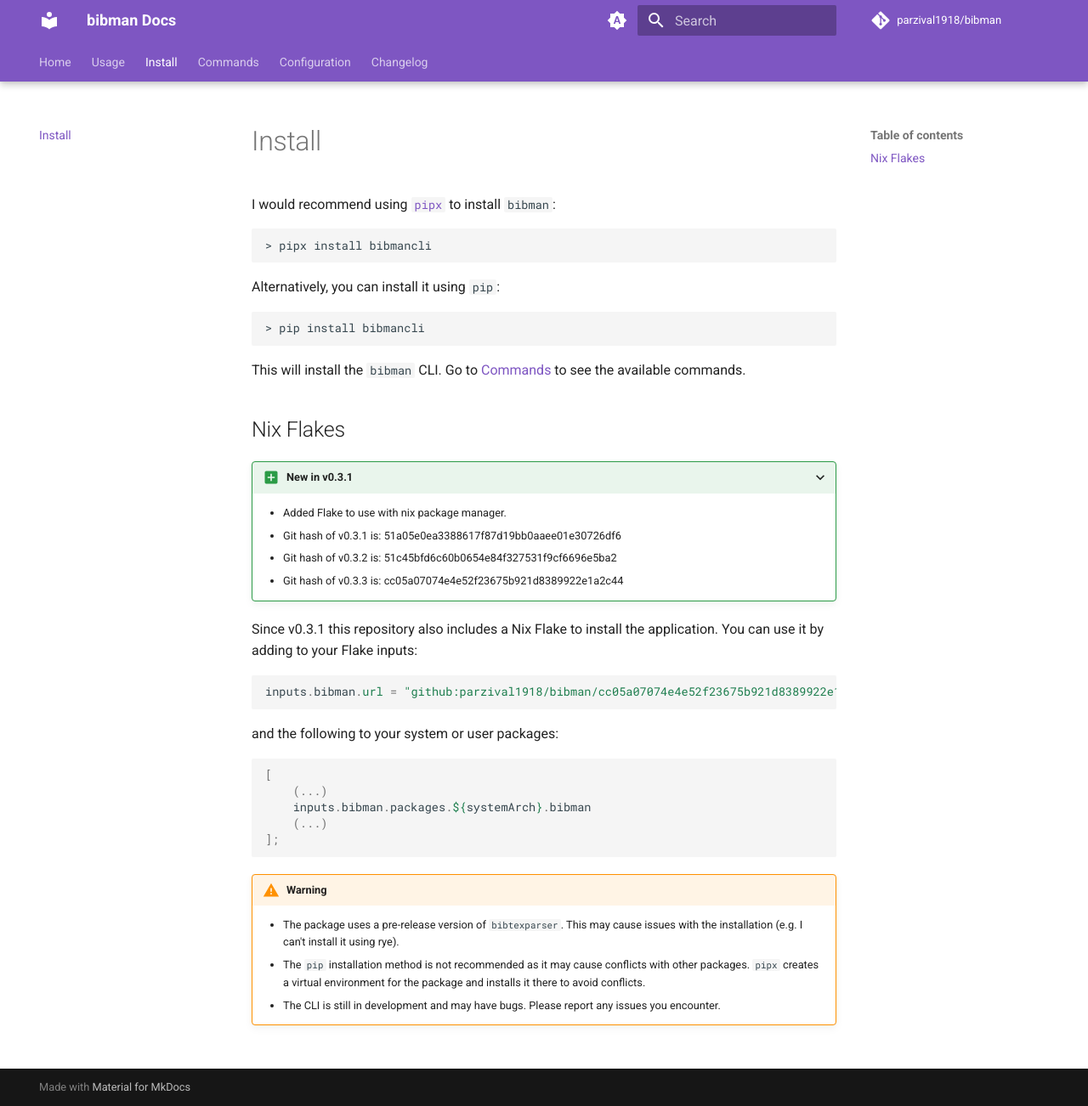
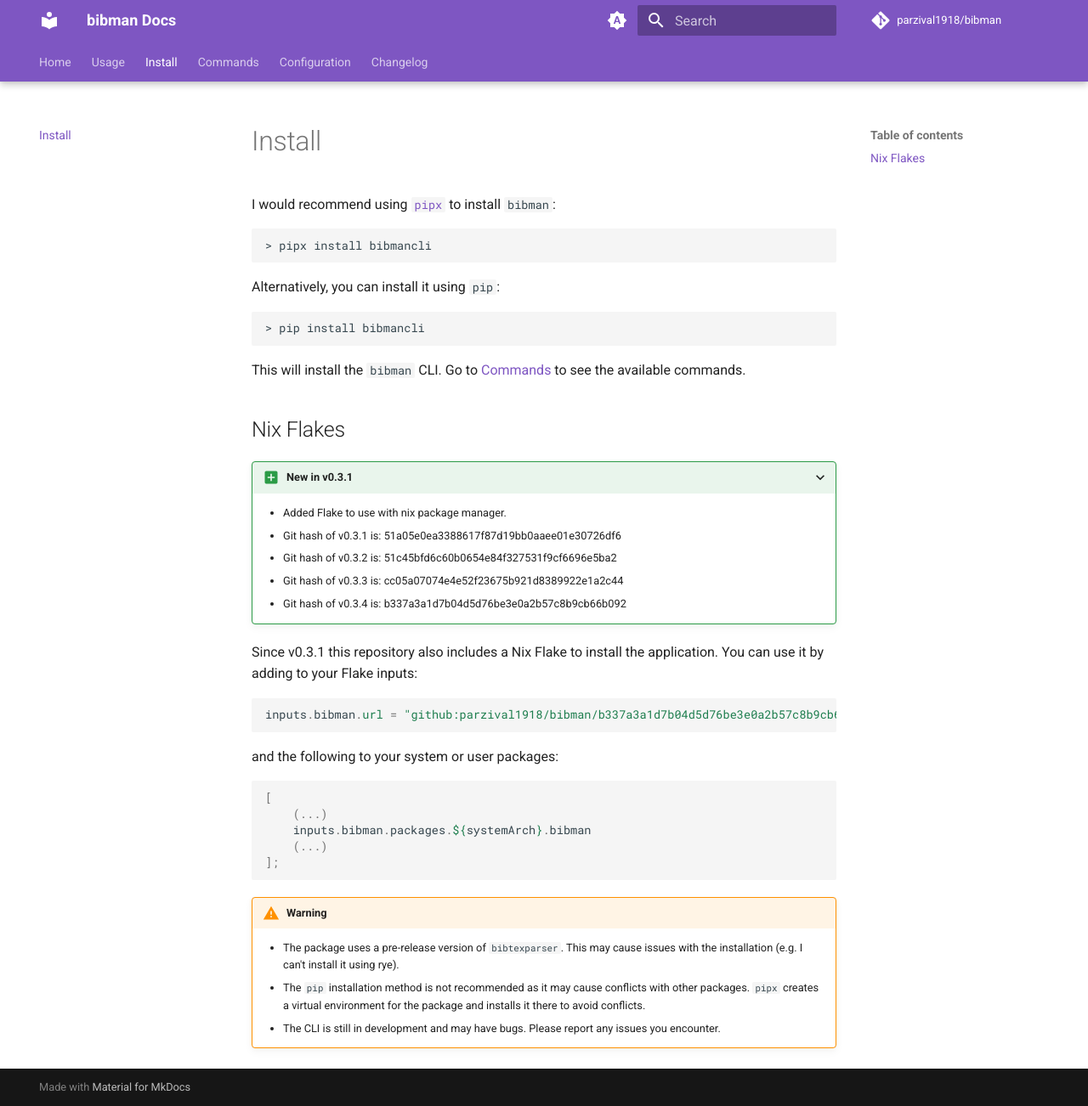
Before and after one commit to Parzival1918/bibman, an MkDocs documentation site: the page built from docs/install.md, in a window 1280 px wide and 1302 px high. Shown: the whole window at 85% size. Built offline with MkDocs 1.6.1 and Material for MkDocs 9.7.7, drawn with Linux system fonts in a browser that asks for light colours; comment, search, counter and statistics services are not loaded.

Commit message:
update latest hash in docs

````diff
--- a/docs/install.md
+++ b/docs/install.md
@@ -21,11 +21,12 @@
     - Git hash of v0.3.1 is: 51a05e0ea3388617f87d19bb0aaee01e30726df6
     - Git hash of v0.3.2 is: 51c45bfd6c60b0654e84f327531f9cf6696e5ba2
     - Git hash of v0.3.3 is: cc05a07074e4e52f23675b921d8389922e1a2c44
+    - Git hash of v0.3.4 is: b337a3a1d7b04d5d76be3e0a2b57c8b9cb66b092
 
 Since v0.3.1 this repository also includes a Nix Flake to install the application. You can use it by adding to your Flake inputs:
 
 ```nix
-inputs.bibman.url = "github:parzival1918/bibman/cc05a07074e4e52f23675b921d8389922e1a2c44";
+inputs.bibman.url = "github:parzival1918/bibman/b337a3a1d7b04d5d76be3e0a2b57c8b9cb66b092";
 ```
 
 and the following to your system or user packages:
````
